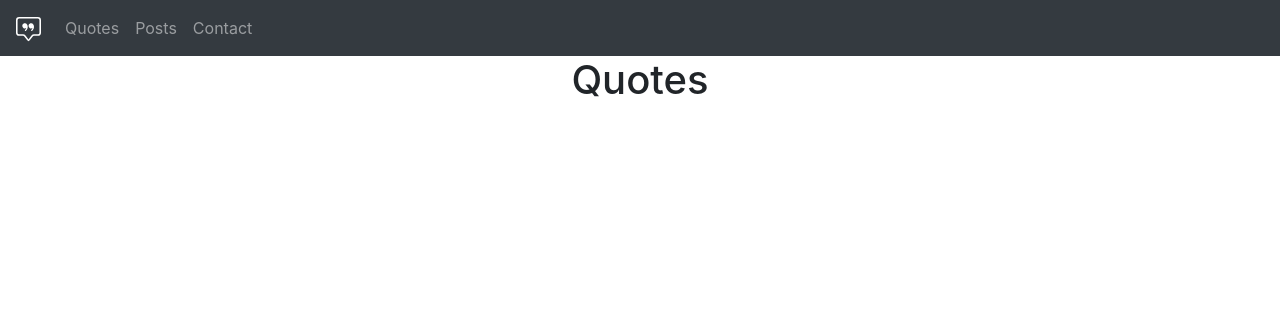
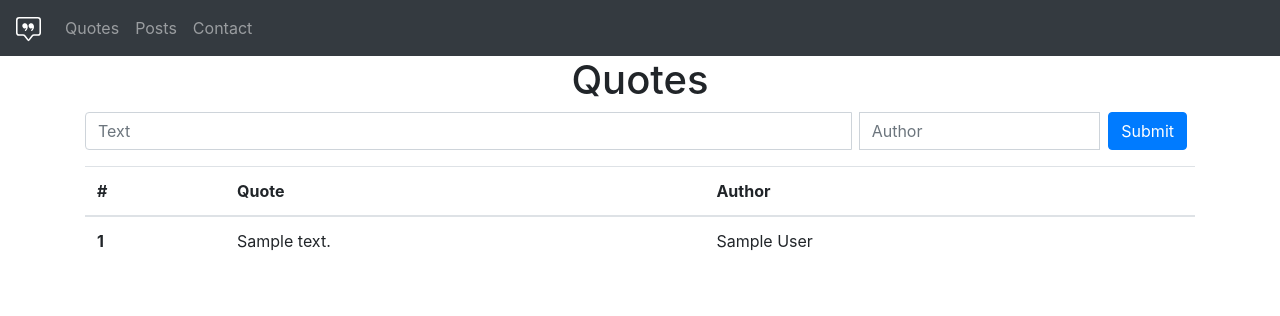
Before and after one commit to misterrager8/BlackPositivityBot, a Flask app: template modules/templates/quotes.html in a window 1280 px wide. Shown: the top 316 px of the page. Run offline with Flask 2, Linux system fonts and the light colour scheme; the template is opened without the code that fills it: most values are stand-ins (such as "Sample title", 1, 10 or a date in 2020); parts of the project's set-up code (start-up, migrations or seed data) failed here and were passed over; some libraries are stand-ins or nearby versions.

Commit message:
Finish quotes.html and posts.html
 - Added Post object

```diff
--- a/modules/templates/posts.html
+++ b/modules/templates/posts.html
@@ -4,5 +4,10 @@
 <title>Posts</title>
 <body>
 <h1 class="text-center">Posts</h1>
+{% for i in all_posts %}
+<a href="{{ i.url }}">
+  <p>{{ i.title }}</p>
+</a>
+{% endfor %}
 </body>
 {% endblock %}
--- a/modules/templates/quotes.html
+++ b/modules/templates/quotes.html
@@ -4,5 +4,33 @@
 <title>Quotes</title>
 <body>
 <h1 class="text-center">Quotes</h1>
+
+<form class="form-inline">
+  <div class="input-group mb-2 mr-sm-2 w-100">
+    <input type="text" class="form-control mb-2 mr-sm-2 w-50" id="inlineFormInputName2" placeholder="Text">
+    <input type="text" class="form-control mr-sm-2" id="inlineFormInputGroupUsername2" placeholder="Author">
+    <button type="submit" class="btn btn-primary mb-2">Submit</button>
+  </div>
+</form>
+
+<table class="table table-hover">
+  <thead>
+  <tr>
+    <th>#</th>
+    <th>Quote</th>
+    <th>Author</th>
+  </tr>
+  </thead>
+  <tbody>
+  {% for i in all_quotes %}
+  <tr>
+    <th scope="row">{{ i.id }}</th>
+    <td>{{ i.quote_text }}</td>
+    <td>{{ i.author }}</td>
+  </tr>
+  {% endfor %}
+  </tbody>
+</table>
+
 </body>
 {% endblock %}
--- a/modules/view.py
+++ b/modules/view.py
@@ -4,12 +4,18 @@ import praw
 from flask import Flask, render_template
 
 from modules.db import QuoteDB
+from modules.model import Post
 
 app = Flask(__name__)
+reddit = praw.Reddit("bot1")
 
 all_quotes = QuoteDB().get_all()
+all_posts = []
+for i in reddit.subreddit("GoodBlackNews").new(limit=25):
+    _ = Post(i.title, i.url)
+    all_posts.append(_)
+
 random_quote = random.choice(all_quotes)
-reddit = praw.Reddit("bot1")
 
 
 @app.route("/")
@@ -19,12 +25,12 @@ def index():
 
 @app.route("/quotes")
 def quotes():
-    return render_template("quotes.html")
+    return render_template("quotes.html", all_quotes=all_quotes)
 
 
 @app.route("/posts")
 def posts():
-    return render_template("posts.html")
+    return render_template("posts.html", all_posts=all_posts)
 
 
 @app.route("/contact")
```
Also changed, not shown: modules/model.py (+10 -0 lines).
